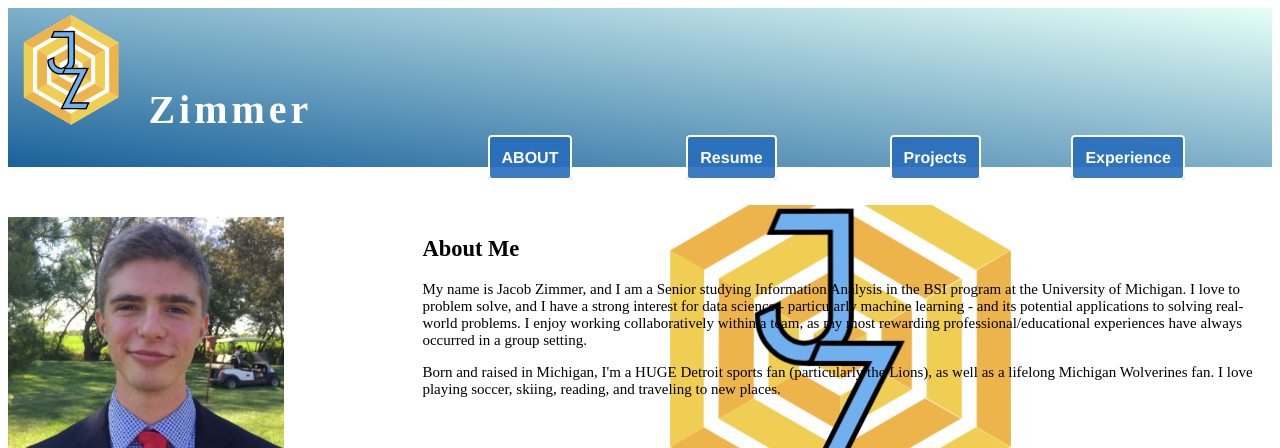
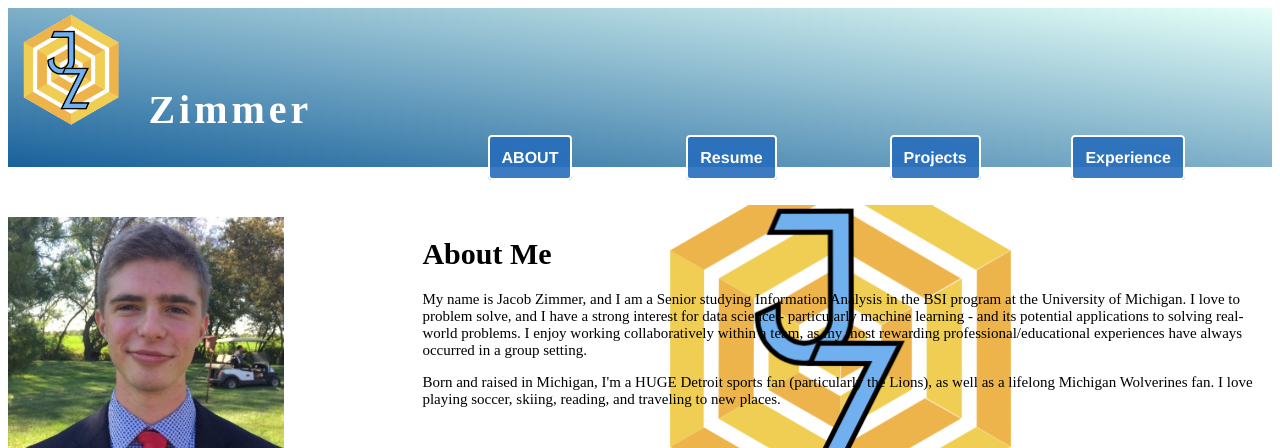
Before and after one commit to zimmerja11/Portfolio, a plain HTML site: page index.html in a window 1280 px wide. Shown: the top 448 px of the page. Drawn offline with Linux system fonts and the light colour scheme; a web font is replaced by a local one.

Commit message:
Project with Layout 2 - fix heading numbers and no text link

```diff
--- a/css/style.css
+++ b/css/style.css
@@ -102,6 +102,7 @@ header .header-logo {
 	background-image: url("../pics/jz_logo_edit.png");
   	background-position: 50% 50%;
   	background-repeat: no-repeat;
+
 }
 
 .grid-item2 {
@@ -111,7 +112,7 @@ header .header-logo {
   	font-size: 15px;
 }
 
-.item2 h2 {
+.item2 h1 {
 	text-align: left;
   	color: black;
 }
--- a/index.html
+++ b/index.html
@@ -29,7 +29,7 @@
             <!--<h1>Jacob Zimmer</h1>-->
         </div>
         <div class="grid-item2 item2">
-            <h2>About Me</h2>
+            <h1>About Me</h1>
 
             <p>My name is Jacob Zimmer, and I am a Senior studying Information Analysis in the BSI program at the University of Michigan. I love to problem solve, and I have a strong interest for data science - particularly machine learning - and its potential applications to solving real-world problems. I enjoy working collaboratively within a team, as my most rewarding professional/educational experiences have always occurred in a group setting. </p>
 
@@ -56,7 +56,7 @@
         </div>
     </main>
     <footer>
-            <h4> Contact Me: <a href="https://www.linkedin.com/in/jacob-zimmer-7b6586112/"><i class="fab fa-linkedin big-icon"></i></a></h4>
+            <h4> Contact Me: <a href="https://www.linkedin.com/in/jacob-zimmer-7b6586112/"><i class="fab fa-linkedin big-icon" alt="linkedin"></i></a></h4>
     </footer>
 </body>
 </html>
```
